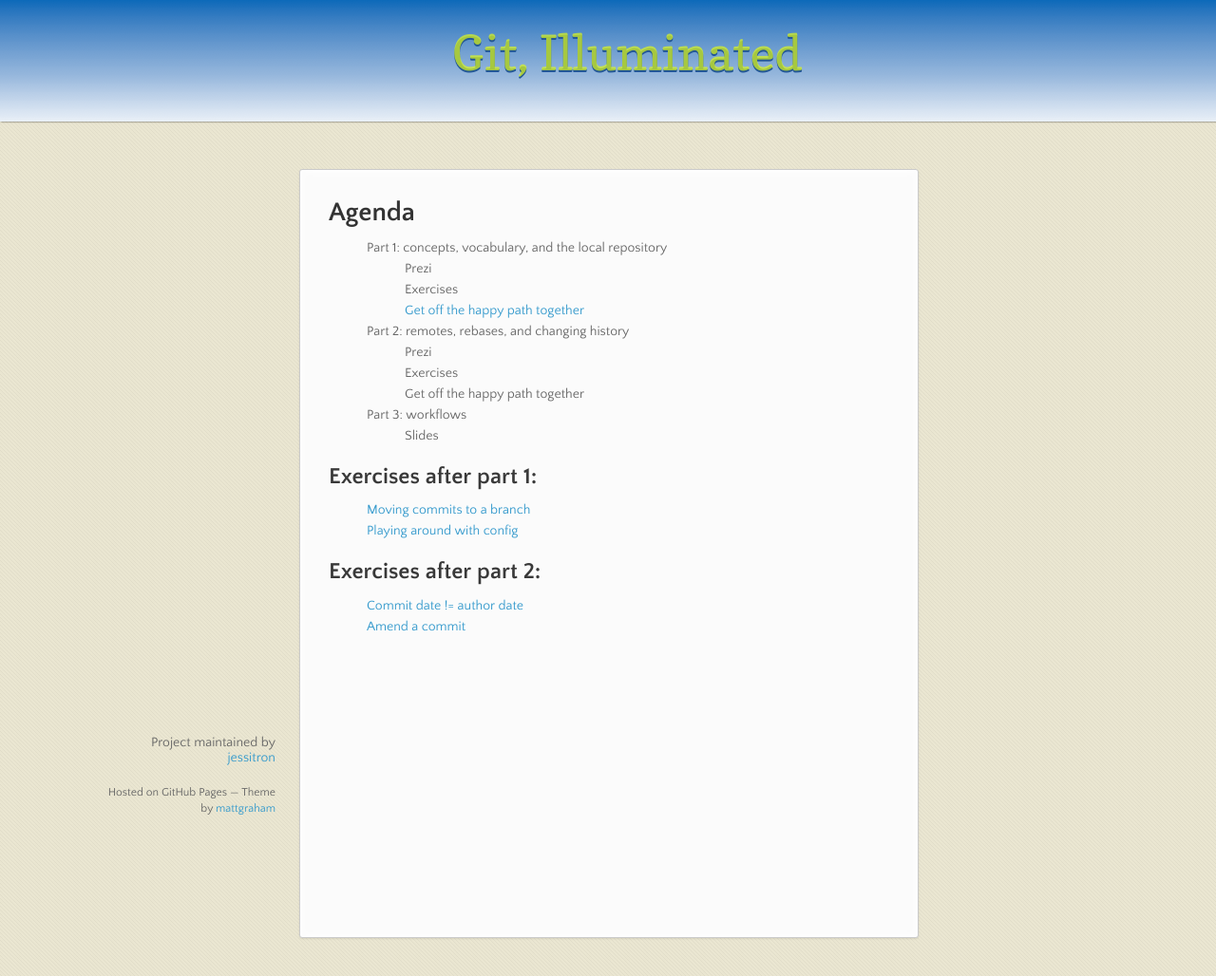
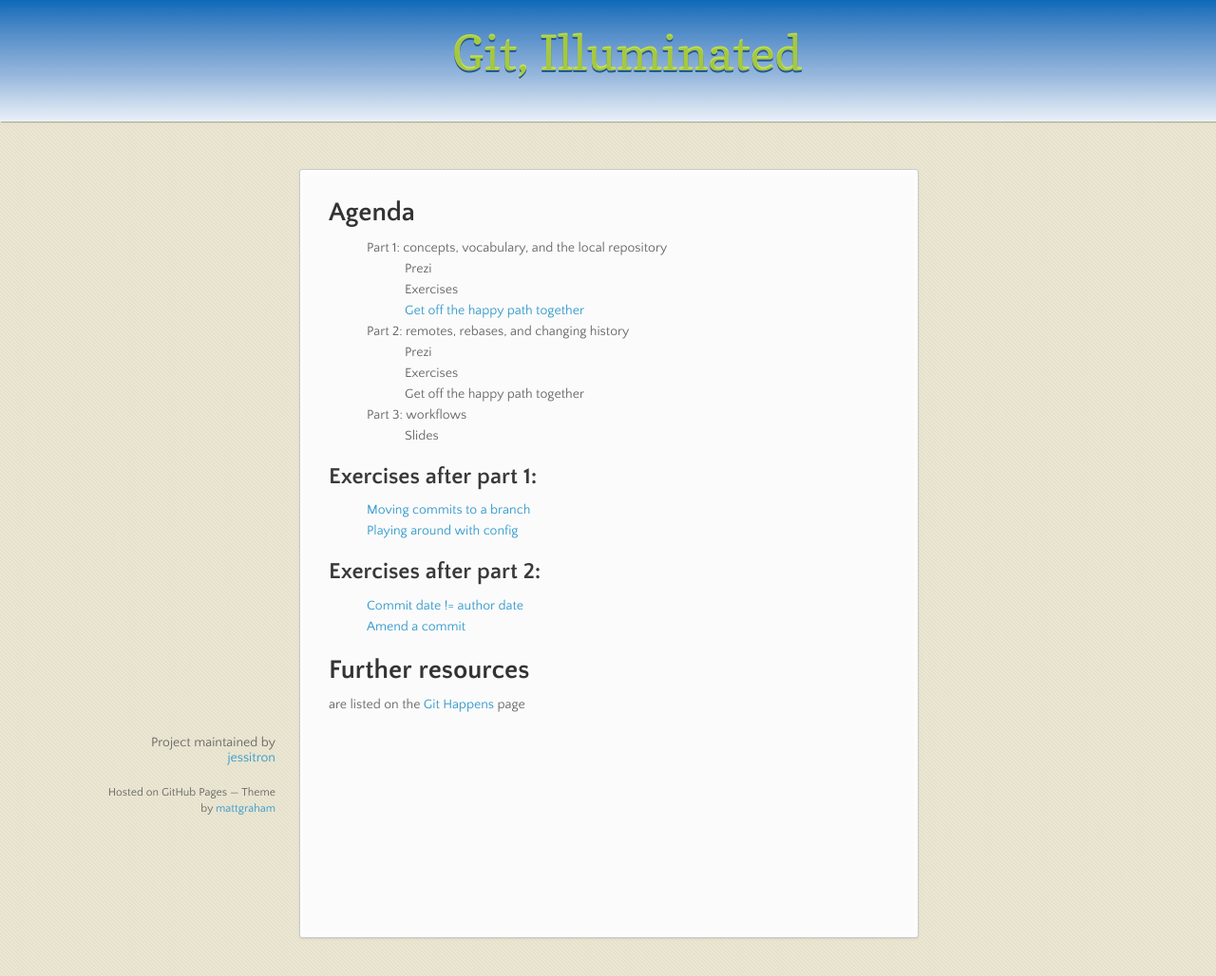
Before and after one commit to jessitron/git-happens, a Jekyll site: the page built from workshop.md, in a window 1280 px wide. Shown: the whole page at 95% size. Built offline with Jekyll 4.4.1, drawn with Linux system fonts in a browser that asks for light colours; nearby versions of some CDN libraries.

Commit message:
Link to main resources page from workshop

```diff
--- a/workshop.md
+++ b/workshop.md
@@ -24,3 +24,6 @@ saying: Workshop
 ## Exercises after part 2:
    * [Commit date != author date](exercises/commitDate.html)
    * [Amend a commit](exercises/amend.html)
+
+# Further resources
+are listed on the [Git Happens](index.html) page
```
